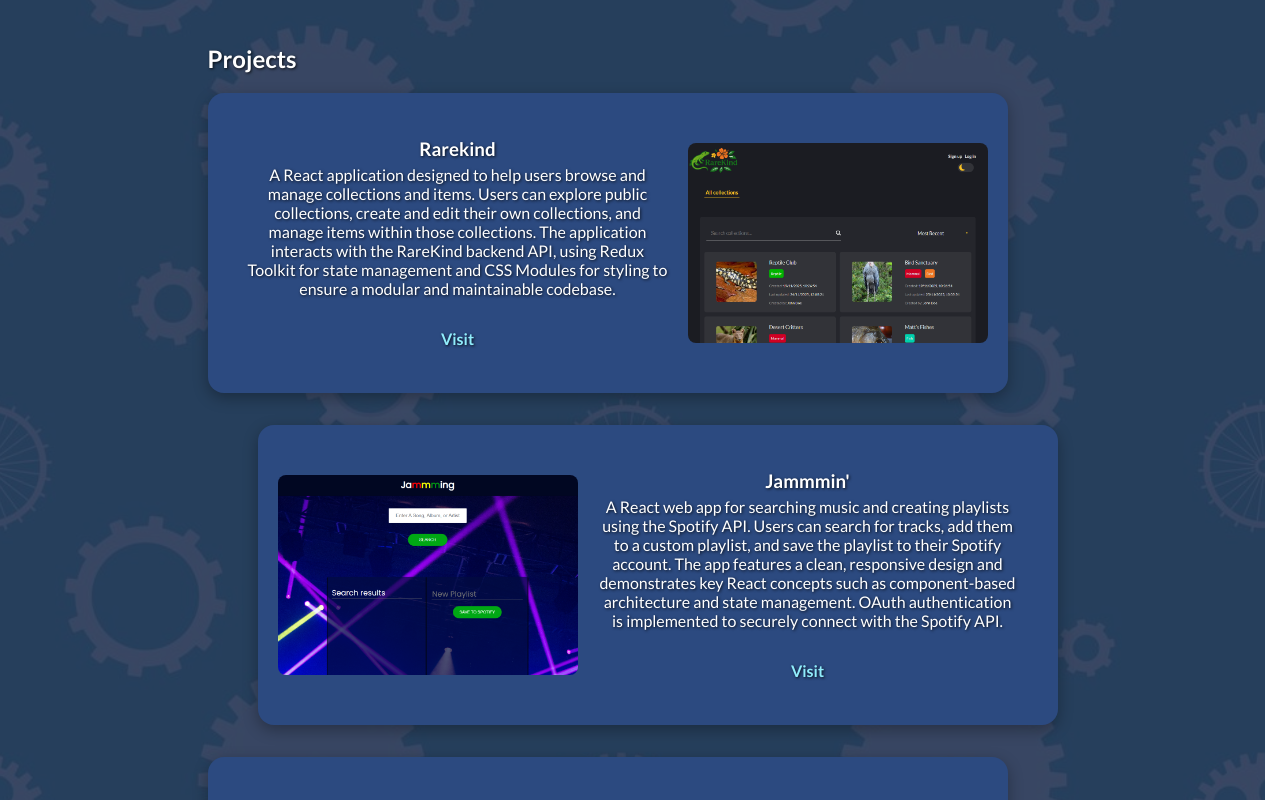
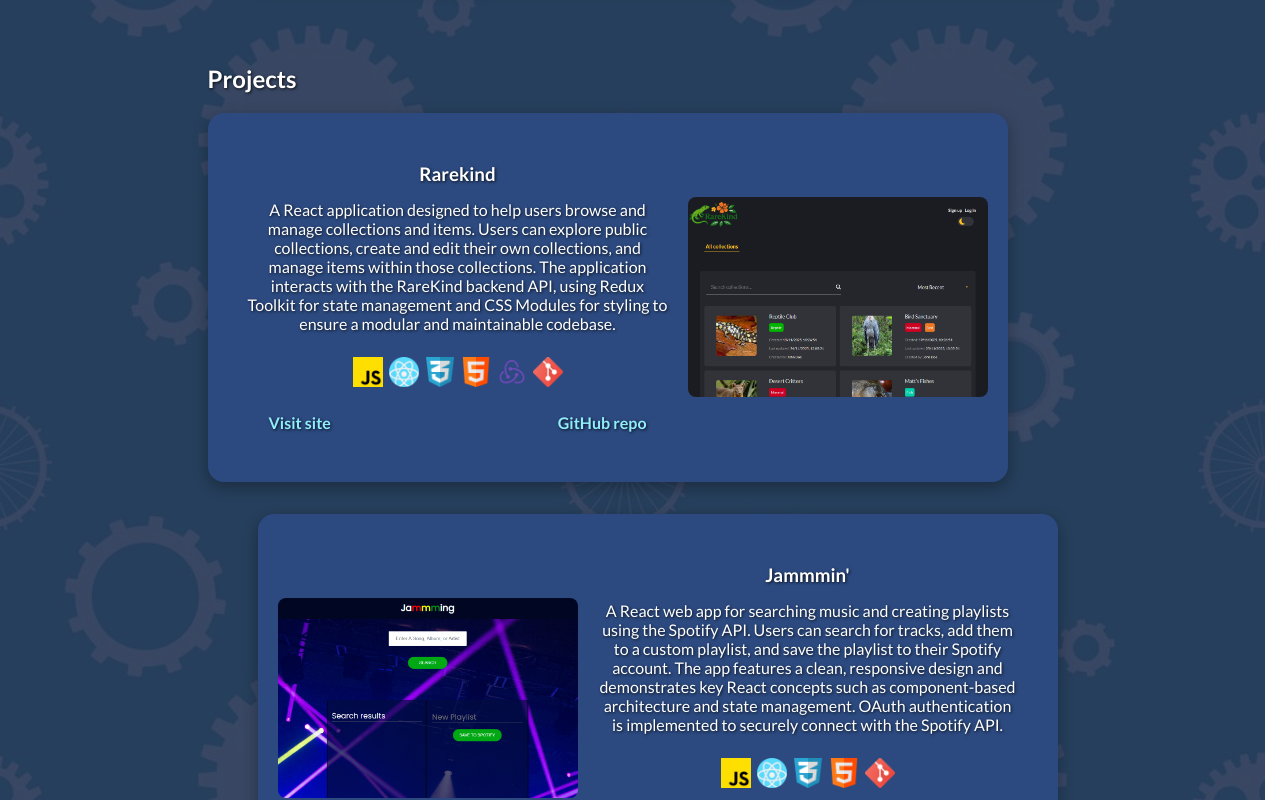
Before and after one commit to MattNightingale/portfolio, a React (Vite) app: page / in a window 1280 px wide. Shown: the part 820-1620 px from the top of the page. Built offline with nearby package versions, Linux system fonts and the light colour scheme.

Commit message:
adding tech icons to projects

```diff
--- a/src/Components/About/About.module.css
+++ b/src/Components/About/About.module.css
@@ -3,8 +3,8 @@
   flex-direction: column;
   align-items: center;
   width: 100%;
-  background-color: transparent;
   margin: 0 auto;
+  padding-top: 20px;
 }
 
 .portrait {
--- a/src/Components/ProjectCard/ProjectCard.jsx
+++ b/src/Components/ProjectCard/ProjectCard.jsx
@@ -1,20 +1,36 @@
 import styles from "./ProjectCard.module.css";
 
-export function ProjectCard({ title, description, link, image }) {
+export function ProjectCard({ title, description, link, image, tech, github }) {
   return (
     <div className={styles.wrapper}>
       <img src={image} alt={title} className={styles.image} />
       <div className={styles.content}>
+
         <h3 className={styles.title}>{title}</h3>
         <p className={styles.description}>{description}</p>
+        <div className={styles.tech}>
+          {tech && tech.map((techIcon, index) => (
+            <img key={index} src={techIcon} alt="Technology icon" className={styles.techIcon} />
+          ))}
+        </div>
+        <div className={styles.links}>
         <a
           href={link}
           target="_blank"
           rel="noopener noreferrer"
           className={styles.link}
         >
-          Visit
+          Visit site
         </a>
+        <a
+          href={github}
+          target="_blank"
+          rel="noopener noreferrer"
+          className={styles.link}
+        >
+          GitHub repo
+        </a>
+        </div>
       </div>
     </div>
   );
--- a/src/Components/ProjectCard/ProjectCard.module.css
+++ b/src/Components/ProjectCard/ProjectCard.module.css
@@ -1,6 +1,6 @@
 .wrapper {
   margin-bottom: 20px;
-  height: 500px;
+  height: 580px;
   width: 95%;
   max-width: 400px;
   border-radius: 16px;
@@ -25,11 +25,17 @@
 
 .image {
   width: 100%;
-  height: 175px;
+  height: 160px;
   border-radius: 8px;
   object-position: top;
   object-fit: cover;
   margin: 15px auto;
+}
+
+.techIcon {
+  width: 30px;
+  height: 30px;
+  margin: 3px;
 }
 
 .content {
@@ -40,7 +46,15 @@
 }
 
 .title {
-  margin: 0;
+  margin: 10px;
+}
+
+.links {
+  display: flex;
+  gap: 15px;
+  margin: 10px auto;
+  width: 90%;
+  justify-content: space-between;
 }
 
 .link {
@@ -88,7 +102,6 @@
   }
 
   .content {
-    margin-left: 20px;
-    margin-right: 20px;
+    margin: 20px;
   }
 }
--- a/src/Components/Projects/Projects.jsx
+++ b/src/Components/Projects/Projects.jsx
@@ -13,7 +13,9 @@
             title={p.name}
             description={p.description}
             link={p.link}
+            github={p.github}
             image={p.image}
+            tech={p.tech}
           />
         ))}
       </div>
--- a/src/Pages/Contact/Contact.module.css
+++ b/src/Pages/Contact/Contact.module.css
@@ -10,7 +10,7 @@
     align-items: center;
     justify-content: center;
     background-color: var(--background-color);
-
+    z-index: 10;
 }
 
 .popup {
--- a/src/data/projects.json
+++ b/src/data/projects.json
@@ -4,24 +4,32 @@
   "name": "Rarekind",
   "description": "A React application designed to help users browse and manage collections and items. Users can explore public collections, create and edit their own collections, and manage items within those collections. The application interacts with the RareKind backend API, using Redux Toolkit for state management and CSS Modules for styling to ensure a modular and maintainable codebase.",
   "image": "/assets/rarekind2.png",
-  "link": "https://rarekind-frontend.vercel.app/"
+  "link": "https://rarekind-frontend.vercel.app/",
+  "github": "https://github.com/MattNightingale/rarekind-frontend",
+  "tech": ["/assets/javascript.png", "/assets/react.png", "/assets/css.png", "/assets/html.png", "/assets/redux.png", "/assets/git.png"]
 },
   {
   "name": "Jammmin'",
   "description": "A React web app for searching music and creating playlists using the Spotify API. Users can search for tracks, add them to a custom playlist, and save the playlist to their Spotify account. The app features a clean, responsive design and demonstrates key React concepts such as component-based architecture and state management. OAuth authentication is implemented to securely connect with the Spotify API.",
   "image": "/assets/jammmin2.png",
-  "link": "https://jammming-kohl-eight.vercel.app/"
+  "link": "https://jammming-kohl-eight.vercel.app/",
+  "github": "https://github.com/MattNightingale/Jammming",
+  "tech": ["/assets/javascript.png", "/assets/react.png", "/assets/css.png", "/assets/html.png", "/assets/git.png"]
 },
   {
   "name": "Ask Beatz",
   "description": "A responsive website built using HTML, CSS and JavaScript, following a supplied Figma design and focused on AI-driven functionality. The site allows users to input questions and receive AI-generated music recommendations. It features a clean, user-friendly interface and demonstrates proficiency in API consumption.",
   "image": "/assets/askbeatz2.png",
-  "link": "https://technative-academy.github.io/ask-beatz/"
+  "link": "https://technative-academy.github.io/ask-beatz/",
+  "github": "https://github.com/MattNightingale/ask-beatz",
+  "tech": ["/assets/javascript.png", "/assets/css.png", "/assets/html.png", "/assets/git.png"]
 },
   {
   "name": "Fetch me a cocktail",
   "description": "A project built with React that allows users to search for and favourite cocktail recipes by name using the Cocktail DB API. It features a clean, responsive design and demonstrates fundamental React concepts such as component-based architecture and state management.",
   "image": "/assets/fetchmeacocktail2.png",
-  "link": "https://fetch-me-a-cocktail.vercel.app/"
+  "link": "https://asquared-tech-test.vercel.app/",
+  "github": "https://github.com/MattNightingale/Asquared-tech-test",
+  "tech": ["/assets/javascript.png", "/assets/typescript.png", "/assets/react.png", "/assets/css.png", "/assets/html.png", "/assets/redux.png", "/assets/git.png"]
 }
 ]
```
